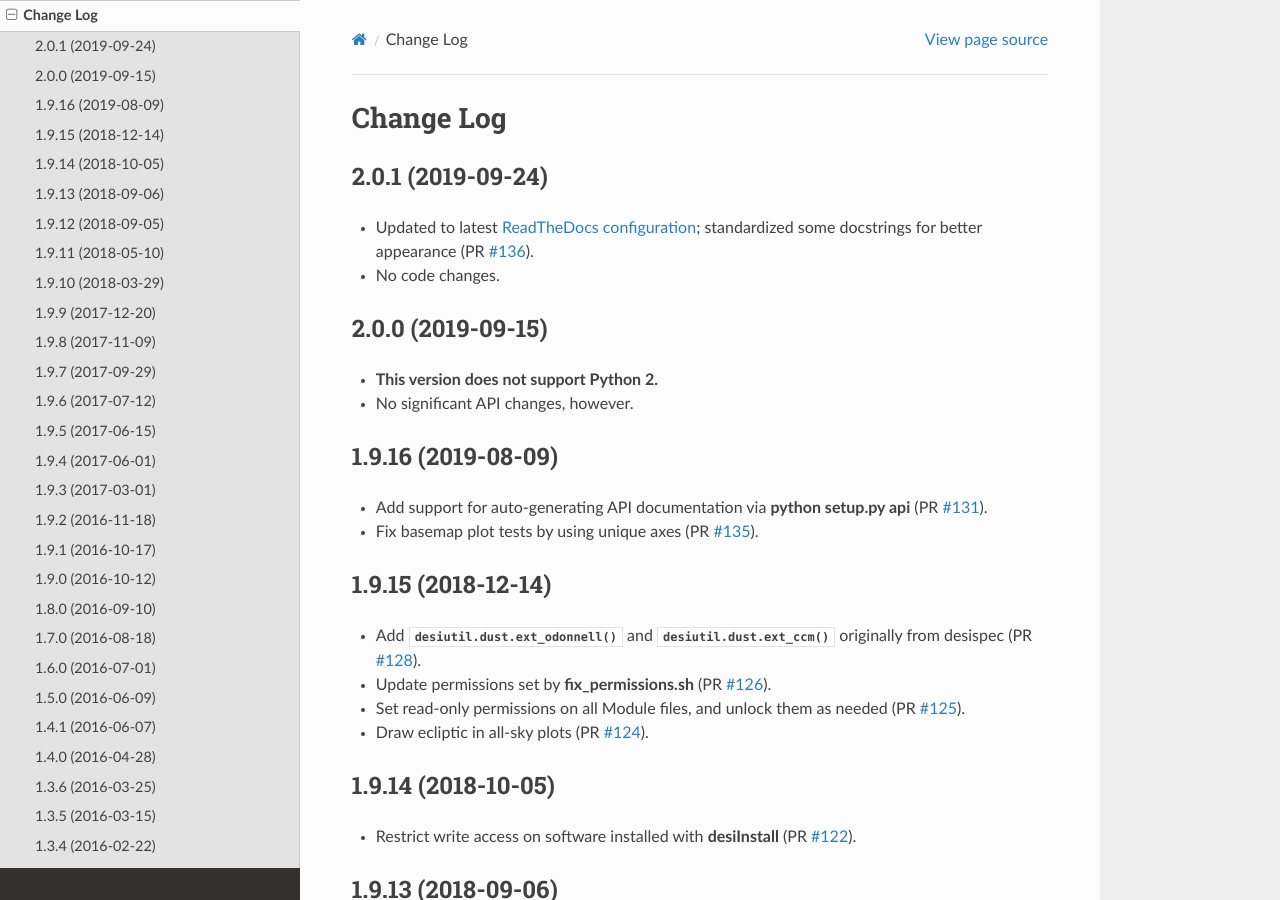
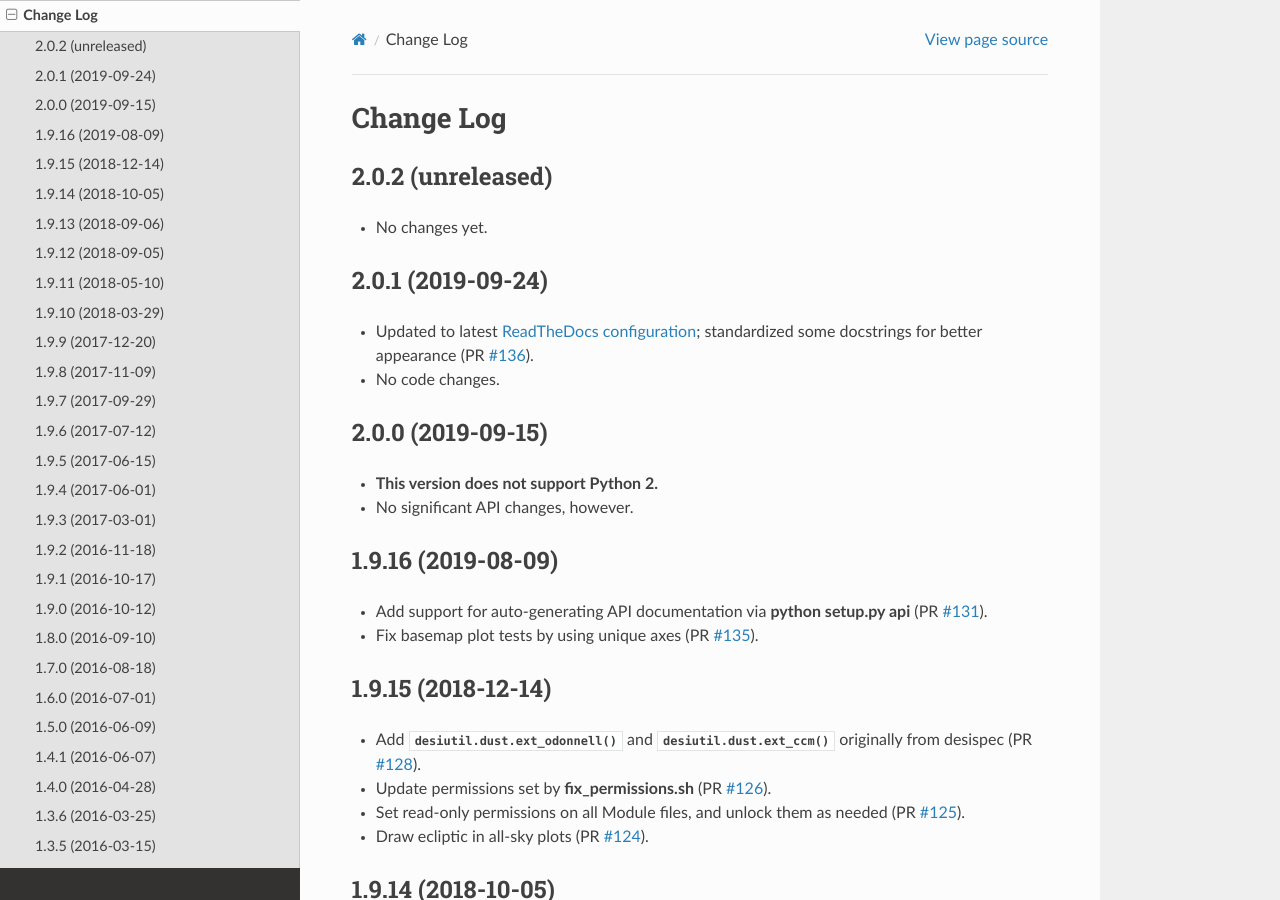
Before and after one commit to desihub/desiutil, a Sphinx documentation site: the page built from doc/changes.rst, in a window 1280 px wide and 900 px high. Built offline with Sphinx 7.4.7 and the Read the Docs theme 2.0.0, drawn with Linux system fonts in a browser that asks for light colours.

Commit message:
bump version after tag

```diff
--- a/doc/changes.rst
+++ b/doc/changes.rst
@@ -1,6 +1,11 @@
 ==========
 Change Log
 ==========
+
+2.0.2 (unreleased)
+------------------
+
+* No changes yet.
 
 2.0.1 (2019-09-24)
 ------------------
--- a/py/desiutil/_version.py
+++ b/py/desiutil/_version.py
@@ -1 +1 @@
-__version__ = '2.0.1'
+__version__ = '2.0.1.dev757'
```
